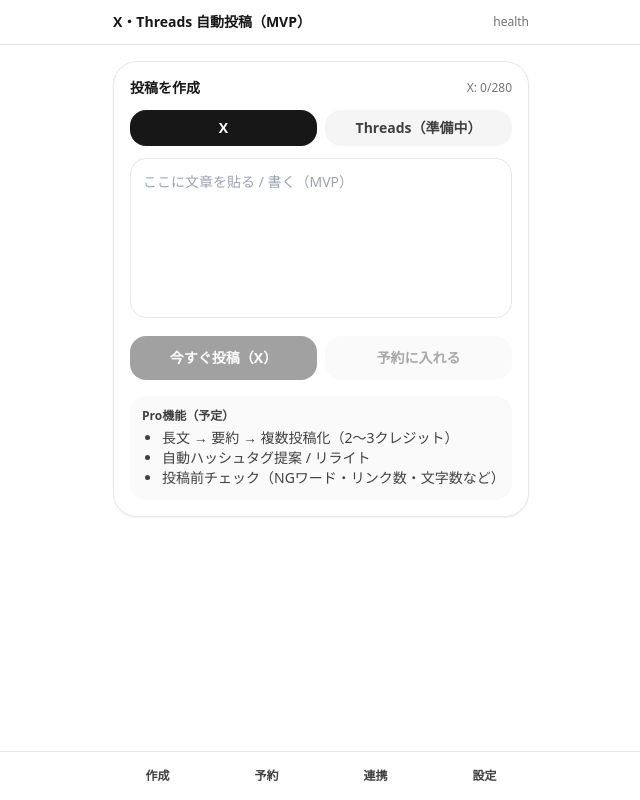
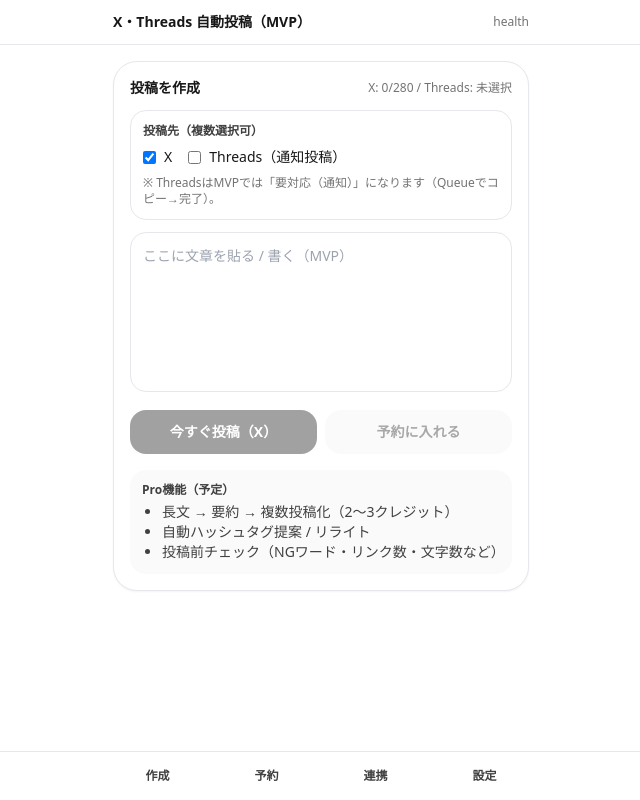
Before and after one commit to TT-03/X-Threads-, a Next.js app: page /compose in a window 1280 px wide. Shown: the whole page, without its empty margins (319-959 px from the left). Built offline with nearby package versions, Linux system fonts and the light colour scheme.

Commit message:
Update page.tsx

```diff
--- a/app/(app)/compose/page.tsx
+++ b/app/(app)/compose/page.tsx
@@ -20,19 +20,23 @@
 export default function ComposePage() {
   const router = useRouter();
   const [text, setText] = useState("");
-  const [platform, setPlatform] = useState<"x" | "threads">("x");
+
+  // ✅ 投稿先チェックボックス（複数選択）
+  const [destX, setDestX] = useState(true);
+  const [destThreads, setDestThreads] = useState(false);
+
   const [toast, setToast] = useState<ToastState | null>(null);
   const [isPosting, setIsPosting] = useState(false);
   const [isScheduling, setIsScheduling] = useState(false);
-
 
   // ✅ 追加：レート制限（429）カウントダウン
   const [rateLimitUntil, setRateLimitUntil] = useState<number | null>(null);
   const [rateLimitRemaining, setRateLimitRemaining] = useState(0);
 
-  const xCount = useMemo(() => countXChars(text), [text]);
+  const trimmed = useMemo(() => text.trim(), [text]);
+  const xCount = useMemo(() => countXChars(trimmed), [trimmed]);
 
-  // トーストは数秒で自動で消す（邪魔になりすぎないように）
+  // トーストは数秒で自動で消す
   useEffect(() => {
     if (!toast) return;
     const t = setTimeout(() => setToast(null), 6000);
@@ -41,7 +45,7 @@
 
   const isRateLimited = rateLimitUntil != null && Date.now() < rateLimitUntil;
 
-  // ✅ 追加：429のカウントダウン更新
+  // ✅ 429のカウントダウン更新
   useEffect(() => {
     if (!rateLimitUntil) return;
 
@@ -60,10 +64,23 @@
     setToast(next);
   }
 
-  async function postNow() {
+  const destinations = useMemo(() => {
+    const d: ("x" | "threads")[] = [];
+    if (destX) d.push("x");
+    if (destThreads) d.push("threads");
+    return d;
+  }, [destX, destThreads]);
+
+  const canPostNowX = destX && !!trimmed && !isPosting && !isRateLimited;
+
+  async function postNowX() {
     if (isPosting) return;
 
-    // ✅ 追加：制限中は押せない
+    if (!destX) {
+      showToast({ kind: "info", title: "Xが未選択です", detail: "今すぐ投稿はXのみ対応です。" });
+      return;
+    }
+
     if (isRateLimited) {
       showToast({
         kind: "error",
@@ -73,13 +90,20 @@
       return;
     }
 
+    if (!trimmed) return;
+
+    if (countXChars(trimmed) > 280) {
+      showToast({ kind: "error", title: "文字数オーバーです", detail: "Xは280文字以内にしてください。" });
+      return;
+    }
+
     setIsPosting(true);
 
     try {
       const res = await fetch("/api/x/tweet", {
         method: "POST",
         headers: { "Content-Type": "application/json" },
-        body: JSON.stringify({ text }),
+        body: JSON.stringify({ text: trimmed }),
       });
 
       const data = await res.json().catch(() => ({} as any));
@@ -91,9 +115,7 @@
         const is429 = res.status === 429 || data?.error === "RATE_LIMITED";
         if (is429) {
           const retryAfter =
-            typeof data?.retryAfter === "number" && Number.isFinite(data.retryAfter)
-              ? data.retryAfter
-              : 60;
+            typeof data?.retryAfter === "number" && Number.isFinite(data.retryAfter) ? data.retryAfter : 60;
 
           setRateLimitUntil(Date.now() + retryAfter * 1000);
 
@@ -105,7 +127,6 @@
           return;
         }
 
-        // APIが返す message を優先
         const msg =
           (typeof data?.message === "string" && data.message) ||
           (typeof data?.error === "string" && data.error) ||
@@ -113,7 +134,6 @@
           (typeof data?.detail === "string" && data.detail) ||
           "投稿に失敗しました。";
 
-        // 重複投稿
         const isDuplicate = res.status === 409 || data?.error === "DUPLICATE_TWEET";
 
         showToast({
@@ -121,25 +141,24 @@
           title: isDuplicate ? "同じ内容の投稿はできません" : "投稿に失敗しました",
           detail: String(msg),
           actionLabel: connectUrl ? "連携する" : undefined,
-          onAction: connectUrl ? () => router.push(connectUrl) : undefined, // 同一タブで /accounts
+          onAction: connectUrl ? () => router.push(connectUrl) : undefined,
         });
         return;
       }
 
-      // 成功時：Tweet ID から投稿URLを作って「投稿を開く」
       const tweetId = data?.data?.id as string | undefined;
       const href = tweetId ? `https://x.com/i/web/status/${tweetId}` : undefined;
 
       showToast({
         kind: "success",
-        title: "投稿しました",
+        title: "投稿しました（X）",
         detail: tweetId ? `Tweet ID: ${tweetId}` : undefined,
         actionLabel: href ? "投稿を開く" : undefined,
-        onAction: href ? () => window.open(href, "_blank", "noreferrer") : undefined, // ✅ Xは別タブが安全
+        onAction: href ? () => window.open(href, "_blank", "noreferrer") : undefined,
       });
 
       setText("");
-    } catch (e) {
+    } catch {
       showToast({
         kind: "error",
         title: "通信エラー",
@@ -153,15 +172,15 @@
   async function schedule() {
     if (isScheduling || isPosting) return;
 
-  if (platform !== "x") {
-    showToast({ kind: "info", title: "Threadsは準備中です", detail: "今はXのみ予約できます。" });
+    if (!trimmed) return;
+
+    if (destinations.length === 0) {
+      showToast({ kind: "error", title: "投稿先が未選択です", detail: "XまたはThreadsを選んでください。" });
       return;
     }
 
-  const trimmed = text.trim();
-  if (!trimmed) return;
-
-  if (countXChars(trimmed) > 280) {
+    // Xが選ばれている時だけ280チェック
+    if (destX && countXChars(trimmed) > 280) {
       showToast({ kind: "error", title: "文字数オーバーです", detail: "Xは280文字以内にしてください。" });
       return;
     }
@@ -169,18 +188,21 @@
     setIsScheduling(true);
 
     try {
-    const runAt = new Date(Date.now() + 2 * 60 * 1000).toISOString(); // 2分後
+      const runAt = new Date(Date.now() + 2 * 60 * 1000).toISOString(); // 2分後（仮）
 
+      // ✅ 新仕様：items + destinations で送る
       const res = await fetch("/api/schedule", {
         method: "POST",
         headers: { "Content-Type": "application/json" },
         body: JSON.stringify({
-  provider: "x",
+          items: [
+            {
               text: trimmed,
-
-  // ✅ 当面は両方送る（サーバ側が runAt/run_at どちらでも受けられるように）
               runAt,
-  run_at: runAt,
+              run_at: runAt, // 互換のため両方
+              destinations,  // ["x","threads"] 等
+            },
+          ],
         }),
       });
 
@@ -198,7 +220,7 @@
       showToast({
         kind: "success",
         title: "予約しました",
-  detail: `実行: ${new Date(data?.scheduled?.run_at ?? runAt).toLocaleString()}`,
+        detail: `実行: ${new Date(runAt).toLocaleString()}`,
         actionLabel: "予約一覧を見る",
         onAction: () => router.push("/queue"),
       });
@@ -211,34 +233,32 @@
     }
   }
 
-
   return (
     <section className="space-y-4">
       <div className="rounded-3xl border bg-white p-4 shadow-sm">
         <div className="flex items-center justify-between">
           <div className="text-sm font-semibold">投稿を作成</div>
           <div className="text-xs text-neutral-500">
-            {platform === "x" ? `X: ${xCount}/280` : "Threads: (後で制限対応)"}
+            {destX ? `X: ${xCount}/280` : "X: 未選択"} / {destThreads ? "Threads: 選択中" : "Threads: 未選択"}
           </div>
         </div>
 
-        <div className="mt-3 flex gap-2">
-          <button
-            className={`flex-1 rounded-2xl px-3 py-2 text-sm font-semibold ${
-              platform === "x" ? "bg-neutral-900 text-white" : "bg-neutral-100 text-neutral-700"
-            }`}
-            onClick={() => setPlatform("x")}
-          >
-            X
-          </button>
-          <button
-            className={`flex-1 rounded-2xl px-3 py-2 text-sm font-semibold ${
-              platform === "threads" ? "bg-neutral-900 text-white" : "bg-neutral-100 text-neutral-700"
-            }`}
-            onClick={() => setPlatform("threads")}
-          >
-            Threads（準備中）
-          </button>
+        {/* ✅ 投稿先チェックボックス */}
+        <div className="mt-3 rounded-2xl border bg-white p-3">
+          <div className="text-xs font-semibold text-neutral-700">投稿先（複数選択可）</div>
+          <div className="mt-2 flex gap-4 text-sm">
+            <label className="flex items-center gap-2">
+              <input type="checkbox" checked={destX} onChange={(e) => setDestX(e.target.checked)} />
+              <span>X</span>
+            </label>
+            <label className="flex items-center gap-2">
+              <input type="checkbox" checked={destThreads} onChange={(e) => setDestThreads(e.target.checked)} />
+              <span>Threads（通知投稿）</span>
+            </label>
+          </div>
+          <div className="mt-2 text-xs text-neutral-500">
+            ※ ThreadsはMVPでは「要対応（通知）」になります（Queueでコピー→完了）。
+          </div>
         </div>
 
         <textarea
@@ -258,15 +278,16 @@
         <div className="mt-3 grid grid-cols-2 gap-2">
           <button
             className="rounded-2xl bg-neutral-900 px-3 py-3 text-sm font-semibold text-white disabled:opacity-40"
-            onClick={postNow}
-            disabled={!text.trim() || platform !== "x" || isPosting || isRateLimited}
+            onClick={postNowX}
+            disabled={!canPostNowX || !destX}
           >
             {isPosting ? "投稿中…" : isRateLimited ? `制限中（${rateLimitRemaining}s）` : "今すぐ投稿（X）"}
           </button>
+
           <button
             className="rounded-2xl bg-neutral-100 px-3 py-3 text-sm font-semibold text-neutral-800 active:bg-neutral-200 disabled:opacity-40"
             onClick={schedule}
-            disabled={isPosting || isScheduling || !text.trim() || platform !== "x"}
+            disabled={isPosting || isScheduling || !trimmed || destinations.length === 0}
           >
             {isScheduling ? "予約中…" : "予約に入れる"}
           </button>
@@ -293,11 +314,7 @@
                   {toast.title}
                 </div>
 
-    {toast.detail && (
-      <div className="mt-1 break-words text-xs text-neutral-600">
-        {toast.detail}
-      </div>
-    )}
+                {toast.detail && <div className="mt-1 break-words text-xs text-neutral-600">{toast.detail}</div>}
 
                 <div className="mt-3 flex flex-wrap gap-2">
                   {toast.onAction && toast.actionLabel && (
@@ -322,7 +339,6 @@
                 </div>
               </div>
             </div>
-
           </div>
         </div>
       )}
```
Lines whose indentation alone changed are shown as unchanged.
